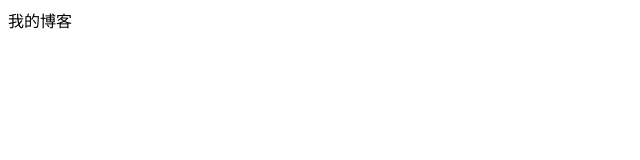
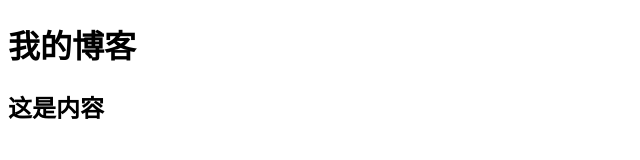
Before and after one commit to zhangjian640/blog, a plain HTML site: page index.html in a window 1280 px wide. Shown: the whole page, without its empty margins (0-640 px from the left). Drawn offline with Linux system fonts and the light colour scheme.

Commit message:
Update index.html

```diff
--- a/index.html
+++ b/index.html
@@ -1,8 +1,22 @@
 <!DOCTYPE html>
 <html>
-<head>
-  <title>我的第一个博客</title>
-</head>
-<body>我的博客
-</body>
+    <head>
+        <meta charset="UTF-8">
+        <title></title>
+        <script src="./marked.js"></script>
+    </head>
+
+    <body>
+        <div id="content"></div>
+
+        <script>
+            var markdown = `
+# 我的博客
+## 这是内容
+`;
+
+            var html = marked(markdown);
+            document.getElementById("content").innerHTML = html;
+        </script>
+    </body>
 </html>
```
